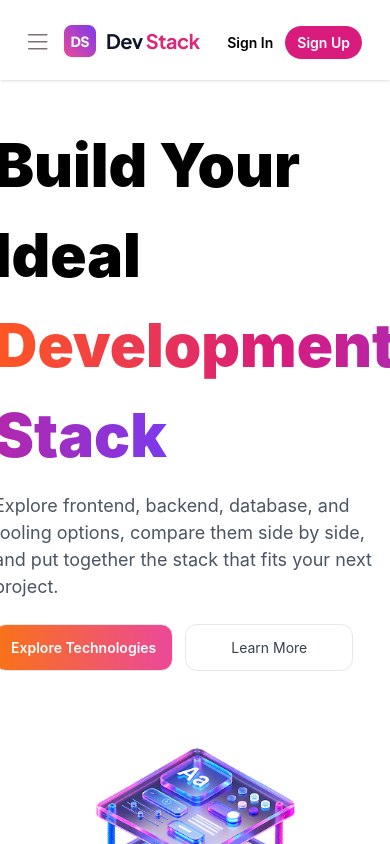
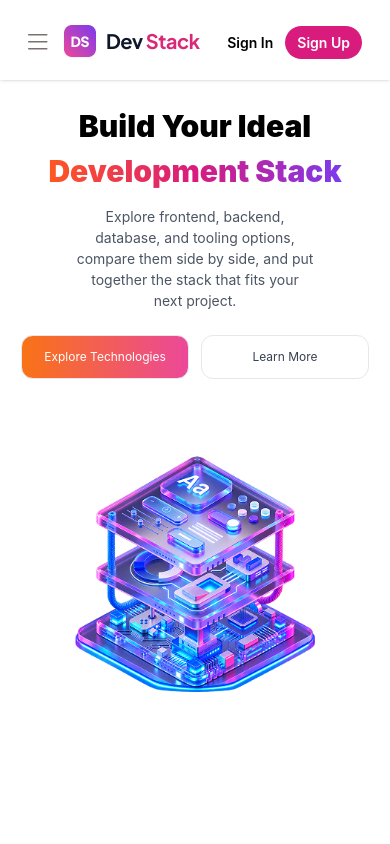
Before and after one commit to sakibhasan077/DevStack, a React (Vite) app: page / in a window 390 px wide. Shown: the top 844 px of the page. Built offline with nearby package versions, Linux system fonts and the light colour scheme.

Commit message:
Make banner section responsive

```diff
--- a/src/components/banner/Banner.tsx
+++ b/src/components/banner/Banner.tsx
@@ -1,28 +1,28 @@
 import bannerImage from "../../assets/images/banner-stack.png";
 const Banner = () => {
   return (
-    <header className="mt-30">
-      <div className=" container mx-auto grid-cols-12 justify-items-center items-center">
+    <header className="mt-26 md:mt-30">
+      <div className=" container mx-auto lg:grid lg:grid-cols-12 justify-items-center items-center">
         {/* Header content  */}
-        <div className="text-left col-span-7">
-          <h1 className="text-[60px] font-black ">
+        <div className="text-center lg:text-left col-span-12 lg:col-span-7">
+          <h1 className="text-[30px] md:text-[40px] lg:text-[50px] xl:text-[60px] font-black ">
             Build Your Ideal <br />
             <span className="bg-[linear-gradient(to_right,#FF5722_0%,#D81B7E_50%,#7C3AED_100%)] bg-clip-text text-transparent">
               Development Stack
             </span>
           </h1>
-          <p className="text-[18px]  text-[#4B5563] mt-3  ">
+          <p className="px-19 sm:px-35 lg:px-0 text-[14px] md:text-[18px]  text-[#4B5563] mt-3  ">
             Explore frontend, backend, database, and tooling options, compare
             them side by side, and put together the stack that fits your next
             project.
           </p>
-          <div className="flex gap-3 justify-start mt-6">
-            <button className="py-3 px-4 rounded-xl text-[14px] font-semibold text-white border border-[#E5E7EB] min-w-42 bg-[linear-gradient(to_right,#F97316_0%,#EC4899_100%)] cursor-pointer">Explore Technologies</button>
-            <button className="py-3 px-4 rounded-xl text-[14px] text-[#374151] border border-[#E5E7EB] min-w-42 cursor-pointer">Learn More </button>
+          <div className="flex gap-3 justify-center lg:justify-start mt-6">
+            <button className="py-3 px-4 rounded-xl text-[12px]  md:text-[14px] md:font-semibold text-white border border-[#E5E7EB] min-w-42 bg-[linear-gradient(to_right,#F97316_0%,#EC4899_100%)] cursor-pointer">Explore Technologies</button>
+            <button className="py-3 px-4 rounded-xl text-[12px]  md:text-[14px] text-[#374151] border border-[#E5E7EB] min-w-42 cursor-pointer">Learn More </button>
           </div>
         </div>
         {/* Image */}
-        <div className="col-span-5">
+        <div className="col-span-12 lg:col-span-5">
           <img src={bannerImage} alt="" />
         </div>
       </div>
```
